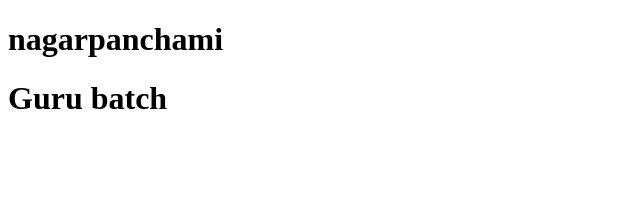
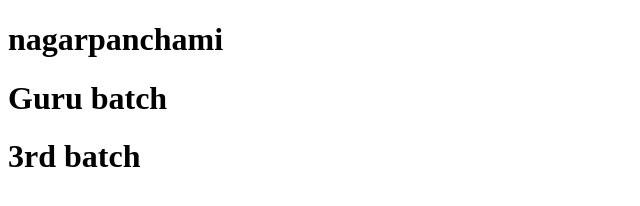
Before and after one commit to Divya-Vijay-Naik/flipkart, a plain HTML site: page index.html in a window 1280 px wide. Shown: the whole page, without its empty margins (0-640 px from the left). Drawn offline with Linux system fonts and the light colour scheme.

Commit message:
final updated

```diff
--- a/index.html
+++ b/index.html
@@ -8,5 +8,6 @@
 <body>
     <h1>nagarpanchami</h1>
     <h1>Guru batch</h1>
+    <h1>3rd batch</h1>
 </body>
 </html>
```
